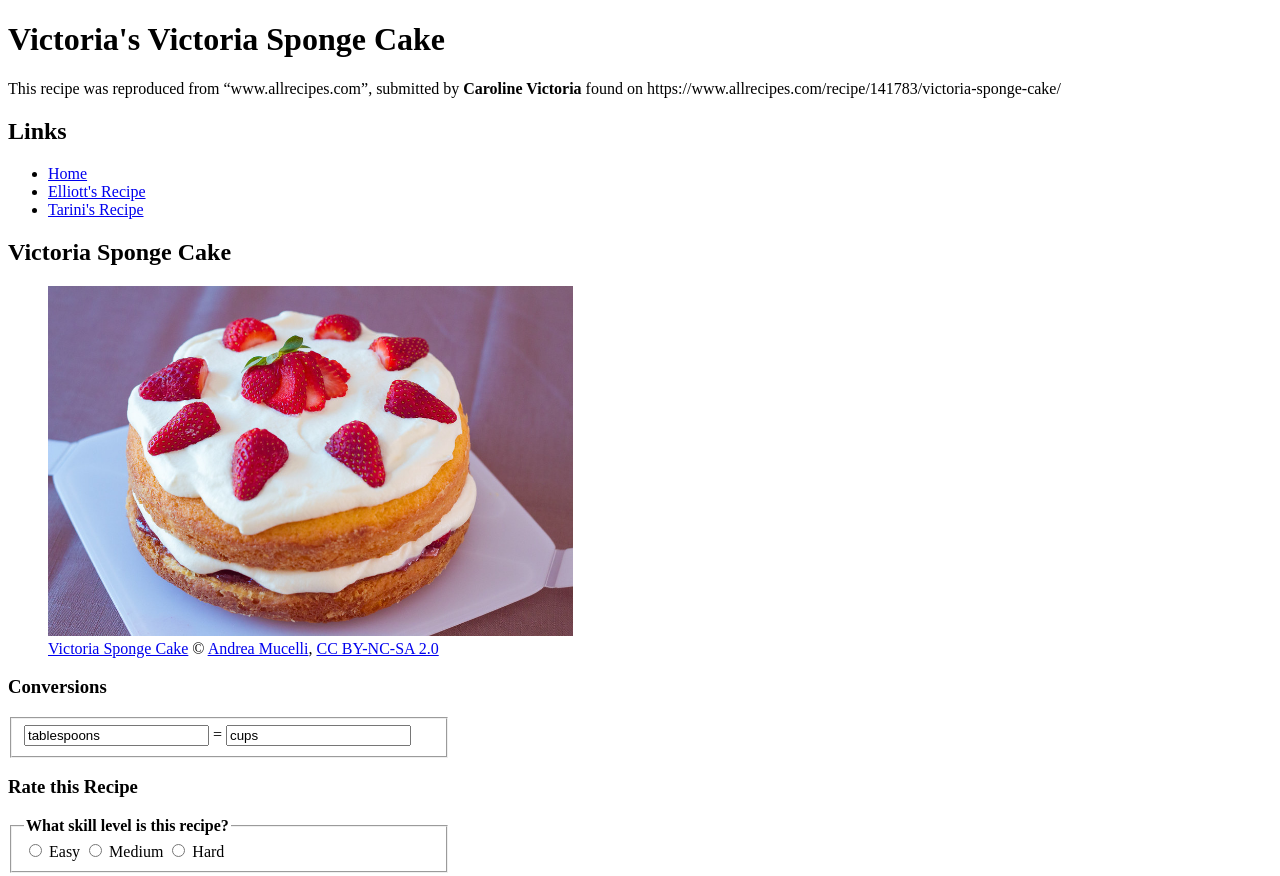
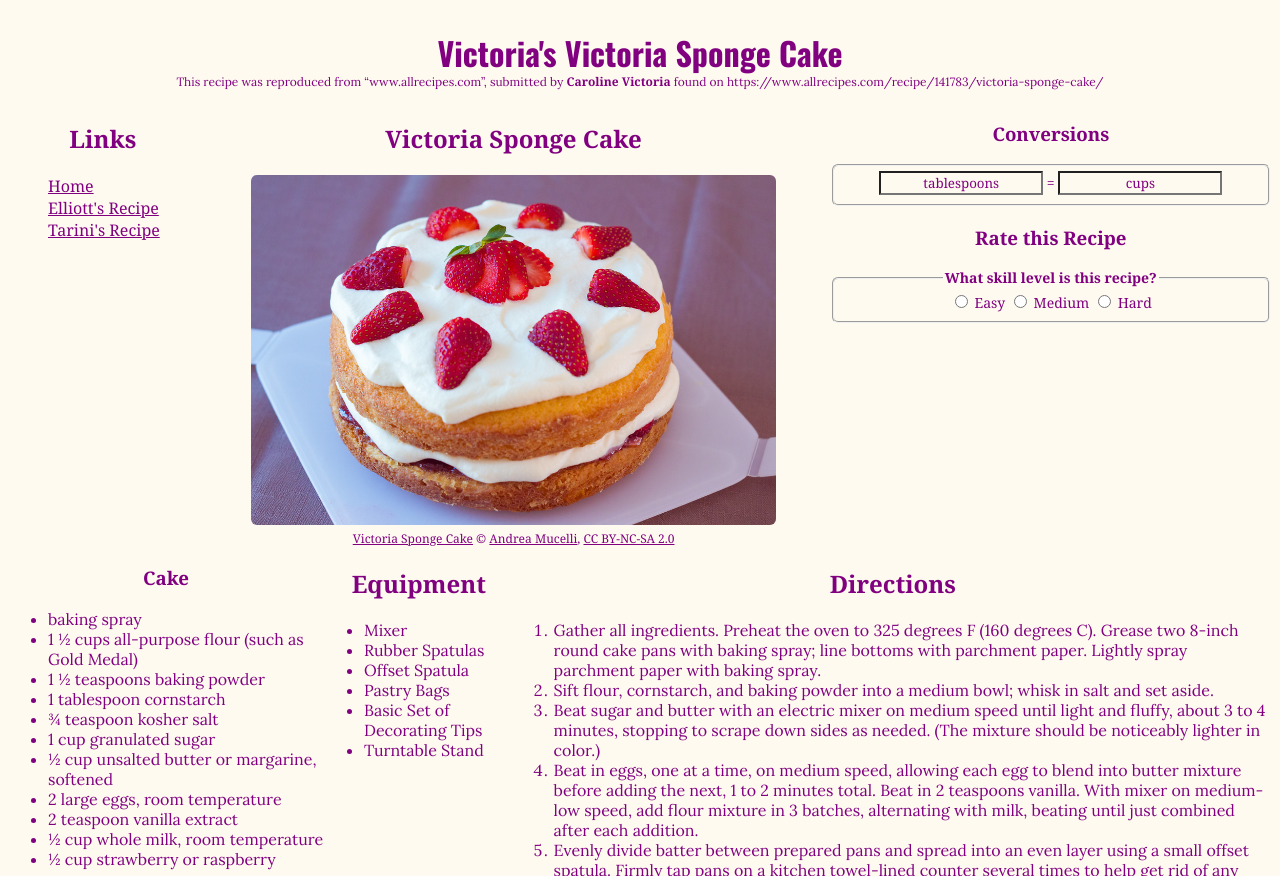
Before and after one commit to MiltonVuong/CodingAssignment5, a plain HTML site: page index.html in a window 1280 px wide. Shown: the top 876 px of the page. Drawn offline with nearby package versions, Linux system fonts and the light colour scheme; the site is published under a folder, as on GitHub Pages, so addresses that start at the root find nothing.

Commit message:
Update index.html

```diff
--- a/index.html
+++ b/index.html
@@ -10,7 +10,7 @@
   <link
     href="https://fonts.googleapis.com/css2?family=Lora:ital,wght@0,400..700;1,400..700&family=Noto+Serif:ital,wght@0,100..900;1,100..900&family=Oswald:wght@200..700&display=swap"
     rel="stylesheet">
-  <link href="/css/style.css" rel="stylesheet" type="text/css">
+  <link href="css/style.css" rel="stylesheet" type="text/css">
 </head>
 
 <body>
```
